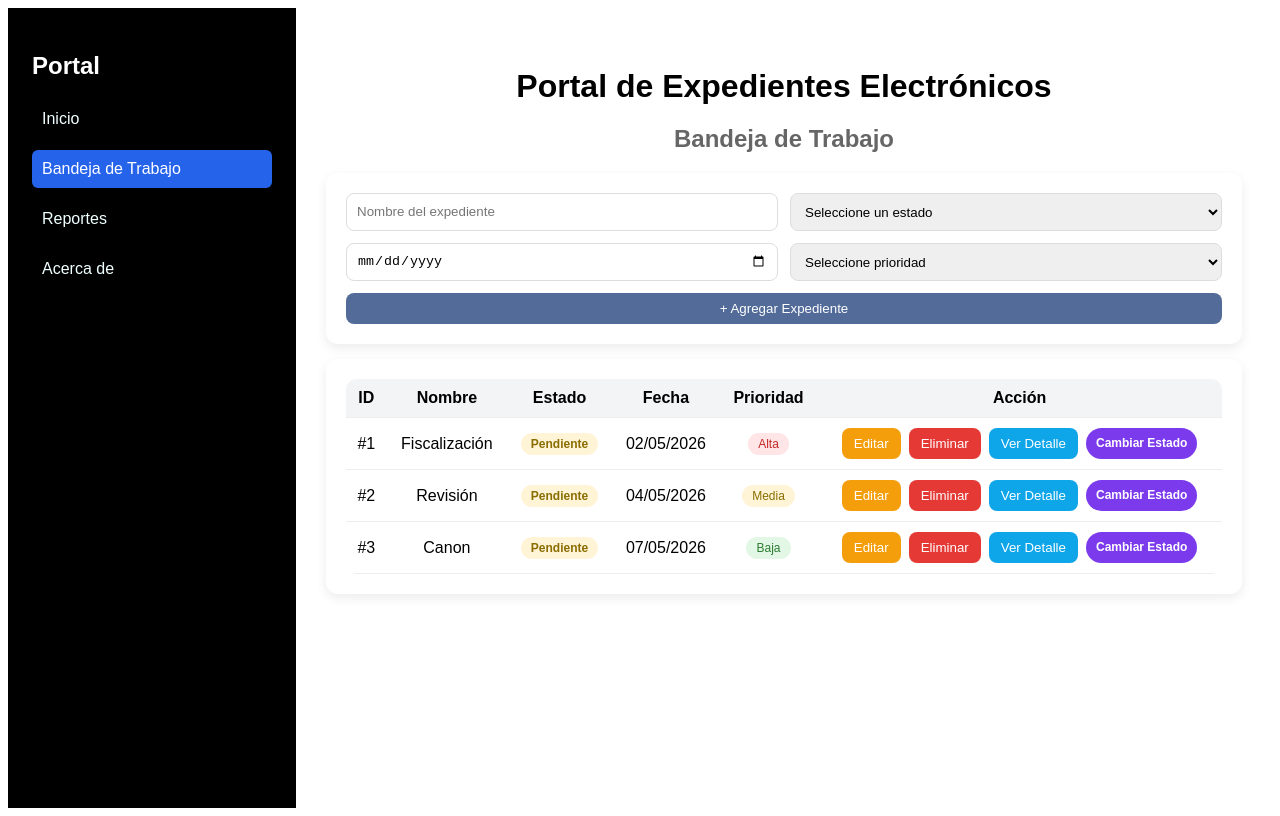
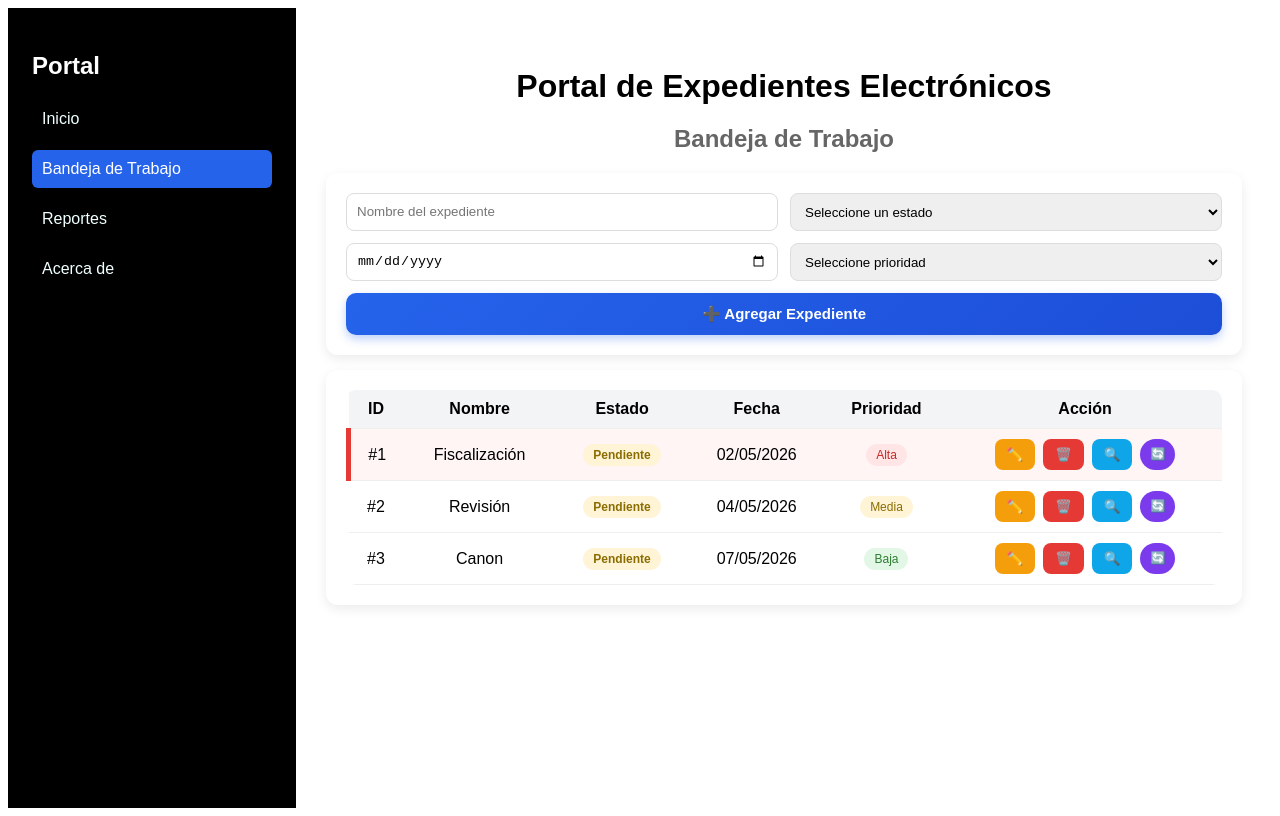
Before and after one commit to Jose-Alarcon-A/portal-expediente, an Angular app: page /bandeja in a window 1280 px wide. Built offline with nearby package versions, Linux system fonts and the light colour scheme.

Commit message:
boton editar

```diff
--- a/src/app/app.routes.ts
+++ b/src/app/app.routes.ts
@@ -4,6 +4,7 @@ import { Bandeja } from './bandeja/bandeja';
 import { Acerca } from './pages/acerca/acerca';
 import { Reportes } from './pages/reportes/reportes';
 import { DetalleExpediente } from './pages/detalle-expediente/detalle-expediente';
+import { EditarExpediente } from './pages/editar-expediente/editar-expediente';
 
 export const routes: Routes = [
   {
@@ -27,6 +28,10 @@ export const routes: Routes = [
     component: DetalleExpediente
   },
   {
+    path: 'expedientes/editar/:id',
+    component: EditarExpediente
+  },
+  {
     path: '**',
     redirectTo: ''
   }
--- a/src/app/bandeja/bandeja.css
+++ b/src/app/bandeja/bandeja.css
@@ -75,14 +75,31 @@ input:focus, select:focus {
   color: white;
 }
 
-.boton.primary {
-  background-color: #526b99;
+.primary {
+  background: linear-gradient(135deg, #2563eb, #1d4ed8);
+  color: white;
+  font-weight: bold;
+  font-size: 15px;
+
+  padding: 12px 18px;
+
+  border: none;
+  border-radius: 10px;
+
+  cursor: pointer;
+
+  transition: all 0.2s ease;
+
+  box-shadow: 0 4px 10px rgba(37, 99, 235, 0.3);
 }
 
-.boton.primary:hover {
-  background-color: #3f557e;
+.primary:hover {
+  transform: translateY(-2px);
+
+  box-shadow: 0 6px 14px rgba(37, 99, 235, 0.4);
+
+  background: linear-gradient(135deg, #1d4ed8, #1e40af);
 }
-
 .boton.danger {
   background-color: #e53935;
 }
@@ -113,6 +130,10 @@ tr:hover {
 }
 
 /* PRIORIDAD BADGES */
+.fila-alta {
+  background-color: #fff5f5;
+  border-left: 5px solid #e53935;
+}
 .prioridad {
   padding: 4px 10px;
   border-radius: 20px;
--- a/src/app/bandeja/bandeja.html
+++ b/src/app/bandeja/bandeja.html
@@ -25,13 +25,7 @@
       </select>
 
       <button class="boton primary" (click)="agregarExpediente()">
-
-        @if(editandoId){
-          Guardar Cambios
-        } @else {
-          + Agregar Expediente
-        }
-
+        ➕ Agregar Expediente
       </button>
 
     </div>
@@ -52,9 +46,12 @@
 
       <tbody>
         @for (expediente of expedientes; track expediente.id) {
-          <tr>
+
+          <tr [class.fila-alta]="expediente.prioridad.toLowerCase() === 'alta'">
             <td>#{{ expediente.id }}</td>
-            <td class="nombre">{{ expediente.nombre }}</td>
+            <td class="nombre">
+              {{ expediente.nombre }}
+            </td>
             <td>
               <span class="estado {{ expediente.estado.toLowerCase().replace(' ', '-') }}">
                 {{ expediente.estado }}
@@ -68,23 +65,20 @@
             </td>
             <td class="acciones">
 
-              <button class="boton editar"
-                (click)="editarExpediente(expediente)">
-                Editar
+              <button class="boton editar" [routerLink]="['/expedientes/editar', expediente.id]">
+                ✏️
               </button>
 
-              <button class="boton danger"
-                (click)="eliminarExpediente(expediente.id)">
-                Eliminar
+              <button class="boton danger" (click)="eliminarExpediente(expediente.id)">
+                🗑️
               </button>
 
               <button class="boton detalle" [routerLink]="['/expedientes', expediente.id]">
-                  Ver Detalle
+                🔍
               </button>
 
-              <button class="boton estado"
-                (click)="cambiarEstado(expediente)">
-                Cambiar Estado
+              <button class="boton estado" (click)="cambiarEstado(expediente)">
+                🔄
               </button>
 
             </td>
--- a/src/app/bandeja/bandeja.ts
+++ b/src/app/bandeja/bandeja.ts
@@ -13,7 +13,6 @@ import { RouterLink } from '@angular/router';
 export class Bandeja implements OnInit{
   expedientes: Expediente[] = [];
 
-  editandoId: number | null = null;
 
   nuevoExpediente: Expediente = {
     id: 0,
@@ -56,27 +55,15 @@ export class Bandeja implements OnInit{
 
   agregarExpediente()
   {
-    if(!this.nuevoExpediente.nombre ||
+    if(
+      !this.nuevoExpediente.nombre ||
       !this.nuevoExpediente.estado ||
-      !this.nuevoExpediente.prioridad ||
-      !this.nuevoExpediente.fechaCreacion){
+      !this.nuevoExpediente.fechaCreacion ||
+      !this.nuevoExpediente.prioridad
+    ){
       alert('Debe completar todos los datos');
       return;
     }
-
-      if(this.editandoId){
-
-        const index = this.expedientes.findIndex(
-          e => e.id === this.editandoId
-        );
-
-        this.expedientes[index] = {
-          ...this.nuevoExpediente
-        };
-
-        this.editandoId = null;
-
-      }else{
 
     const expediente: Expediente = {
       id: Date.now(),
@@ -87,10 +74,9 @@ export class Bandeja implements OnInit{
     };
 
     this.expedientes.push(expediente);
-      }
 
-      //this.expedientes.push(expediente);
     this.guardarLocalStorage();
+
     this.limpiarFormulario();
   }
 
@@ -99,12 +85,6 @@ export class Bandeja implements OnInit{
     if (confirm('¿Está seguro de que desea eliminar este expediente?'))
     this.expedientes = this.expedientes.filter(e => e.id !== id)
     this.guardarLocalStorage();
-  }
-
-  editarExpediente(expediente: Expediente)
-  {
-    this.nuevoExpediente = { ...expediente };
-    this.editandoId = expediente.id;
   }
 
   limpiarFormulario(){
--- /dev/null
+++ b/src/app/pages/editar-expediente/editar-expediente.css
@@ -0,0 +1,39 @@
+.contenedor {
+  max-width: 700px;
+  margin: 40px auto;
+}
+
+.card {
+  background: white;
+  padding: 24px;
+  border-radius: 16px;
+  box-shadow: 0 4px 15px rgba(0,0,0,0.08);
+}
+
+.formulario-grid {
+  display: grid;
+  gap: 16px;
+}
+
+input,
+select {
+  padding: 10px;
+  border-radius: 8px;
+  border: 1px solid #ccc;
+}
+
+.input-error {
+  border: 2px solid #e53935;
+}
+
+.boton {
+  padding: 10px;
+  border: none;
+  border-radius: 8px;
+  cursor: pointer;
+}
+
+.primary {
+  background-color: #2563eb;
+  color: white;
+}
--- /dev/null
+++ b/src/app/pages/editar-expediente/editar-expediente.html
@@ -0,0 +1,32 @@
+<div class="contenedor">
+
+  <h1>Editar Expediente</h1>
+
+  @if(expediente){
+    <div class="card formulario-grid">
+
+      <input type="text" placeholder="Nombre" [(ngModel)]="expediente.nombre" [class.input-error]="!expediente.nombre">
+
+      <select [(ngModel)]="expediente.estado" [class.input-error]="!expediente.estado">
+        <option value="">Seleccione estado</option>
+        <option value="Pendiente">Pendiente</option>
+        <option value="En proceso">En proceso</option>
+        <option value="Finalizado">Finalizado</option>
+      </select>
+
+      <input type="date" [(ngModel)]="expediente.fechaCreacion" [class.input-error]="!expediente.fechaCreacion">
+
+      <select [(ngModel)]="expediente.prioridad" [class.input-error]="!expediente.prioridad">
+        <option value="">Seleccione prioridad</option>
+        <option value="alta">Alta</option>
+        <option value="media">Media</option>
+        <option value="baja">Baja</option>
+      </select>
+
+      <button class="boton primary" (click)="guardarCambios()">
+        Guardar Cambios
+      </button>
+    </div>
+  }
+
+</div>
--- /dev/null
+++ b/src/app/pages/editar-expediente/editar-expediente.ts
@@ -0,0 +1,84 @@
+import { Component, OnInit } from '@angular/core';
+import { FormsModule } from '@angular/forms';
+import { ActivatedRoute, Router } from '@angular/router';
+import { Expediente } from '../../../models/expediente';
+
+@Component({
+  selector: 'app-editar-expediente',
+  imports: [FormsModule],
+  templateUrl: './editar-expediente.html',
+  styleUrl: './editar-expediente.css',
+})
+export class EditarExpediente implements OnInit {
+
+  expediente!: Expediente;
+
+  constructor(
+    private route: ActivatedRoute,
+    private router: Router
+  ){}
+
+  ngOnInit(): void {
+
+    const id = Number(
+      this.route.snapshot.paramMap.get('id')
+    );
+
+    const data = localStorage.getItem('expedientes');
+
+    if(data){
+
+      const expedientes: Expediente[] = JSON.parse(data);
+
+      const encontrado = expedientes.find(
+        e => e.id === id
+      );
+
+      if(encontrado){
+        this.expediente = encontrado;
+      }
+
+    }
+
+  }
+
+  guardarCambios()
+  {
+
+    if(
+      !this.expediente.nombre ||
+      !this.expediente.estado ||
+      !this.expediente.fechaCreacion ||
+      !this.expediente.prioridad
+    ){
+      alert('Debe completar todos los campos');
+      return;
+    }
+
+    if(confirm('¿Está seguro de guardar los cambios?')){
+
+      const data = localStorage.getItem('expedientes');
+
+      if(data){
+
+        const expedientes: Expediente[] = JSON.parse(data);
+
+        const index = expedientes.findIndex(
+          e => e.id === this.expediente.id
+        );
+
+        expedientes[index] = this.expediente;
+
+        localStorage.setItem(
+          'expedientes',
+          JSON.stringify(expedientes)
+        );
+
+        this.router.navigate(['/bandeja']);
+      }
+
+    }
+
+  }
+
+}
```
Also changed, not shown: 1 other file (tests, documents, lock files or other folders). Lines whose indentation alone changed are shown as unchanged.
